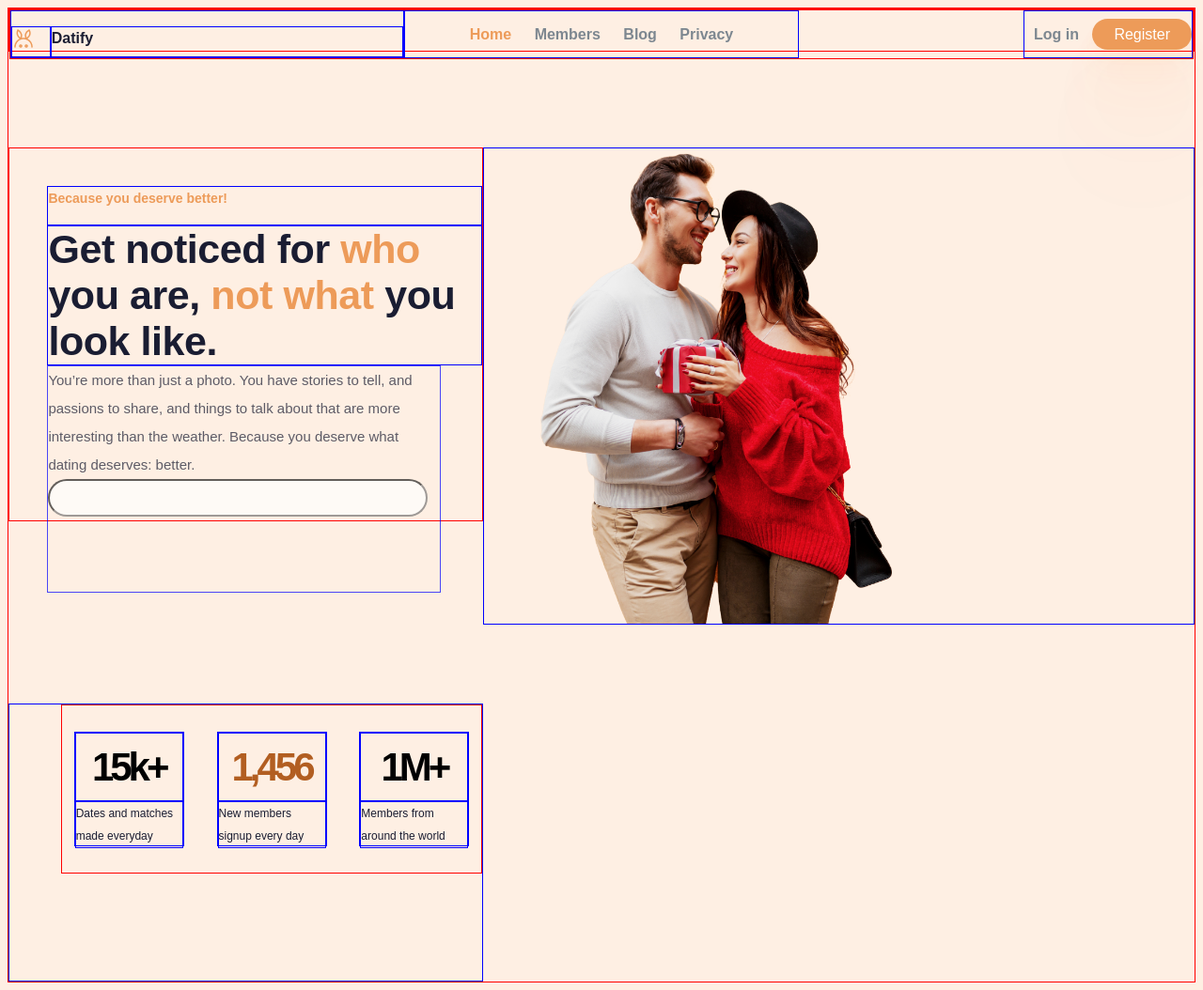
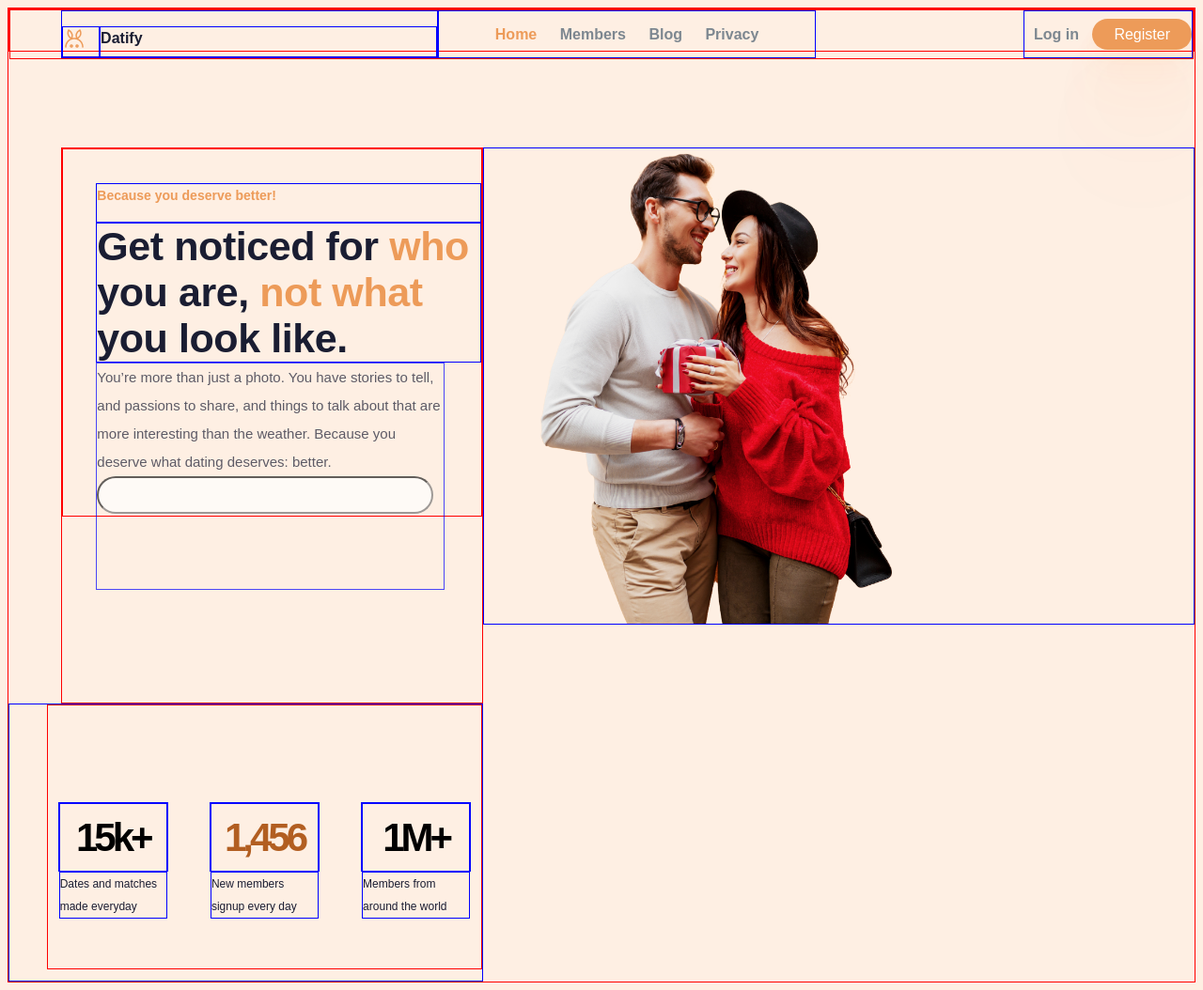
Before and after one commit to tram3328/homeworks, a plain HTML site: page Week6/task2/figma.html in a window 1280 px wide. Shown: the whole page at 94% size. Drawn offline with Linux system fonts and the light colour scheme; a web font is replaced by a local one.

Commit message:
validator corrections

```diff
--- a/Week6/task2/figma.html
+++ b/Week6/task2/figma.html
@@ -33,7 +33,6 @@
             grid-template-columns: 1fr 1.5fr;
         }
 
-
         header {
             grid-column: 1/3;
             height: 30%;
@@ -42,6 +41,7 @@
 
         nav {
             grid-template-columns: repeat(3, 1fr);
+            padding-left: 4.3%;
         }
 
         .logo {
@@ -108,21 +108,21 @@
         }
 
         section {
-            margin-left: 11%;
+            margin-left: 8%;
             grid-column: 1/2;
-            grid-template-rows: 3fr;
             grid-template-columns: 1fr 1fr 1fr;
-            gap: 10px;
-            height: 178px;
+            gap: 5%;
+            height: 35vh;
+
         }
 
         .statistics {
             display: grid;
-            grid-template-rows: 1fr 1fr;
+            grid-template-rows: 1.5fr 1fr;
             align-self: center;
             justify-self: center;
-            width: 115px;
-            height: 120px;
+            width: 9vw;
+            height: 9vh;
         }
 
         .statistics_big {
@@ -257,16 +257,16 @@
             </nav>
         </header>
 
-        <div class="main_part">
 
+<main><div class="main_part">
             <div class="text"><span>Because you deserve better!</span></div>
             <div class="title">Get noticed for <span>who</span> you are, <span>not what</span> you look like.</div>
             <div class="main_text">You’re more than just a photo. You have stories to tell, and passions to share,
                 and things to talk
                 about that are more interesting than the weather. Because you deserve what dating deserves: better.
                <input type="text" name="email" /> </div>
-            </main>
         </div>
+    </main>
 
         <div class="image"><img class="couple" src="assets/images/image1(1).png" alt="couple"> </div>
 
```
